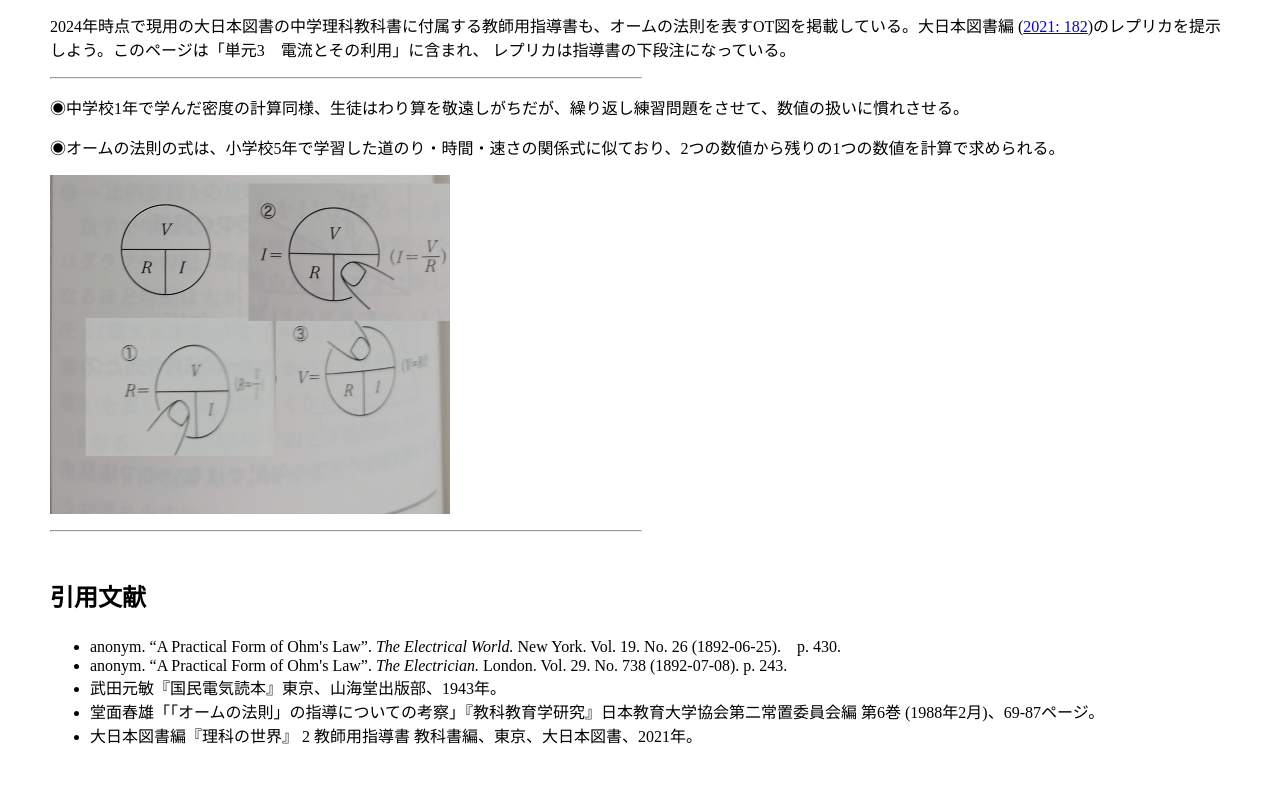
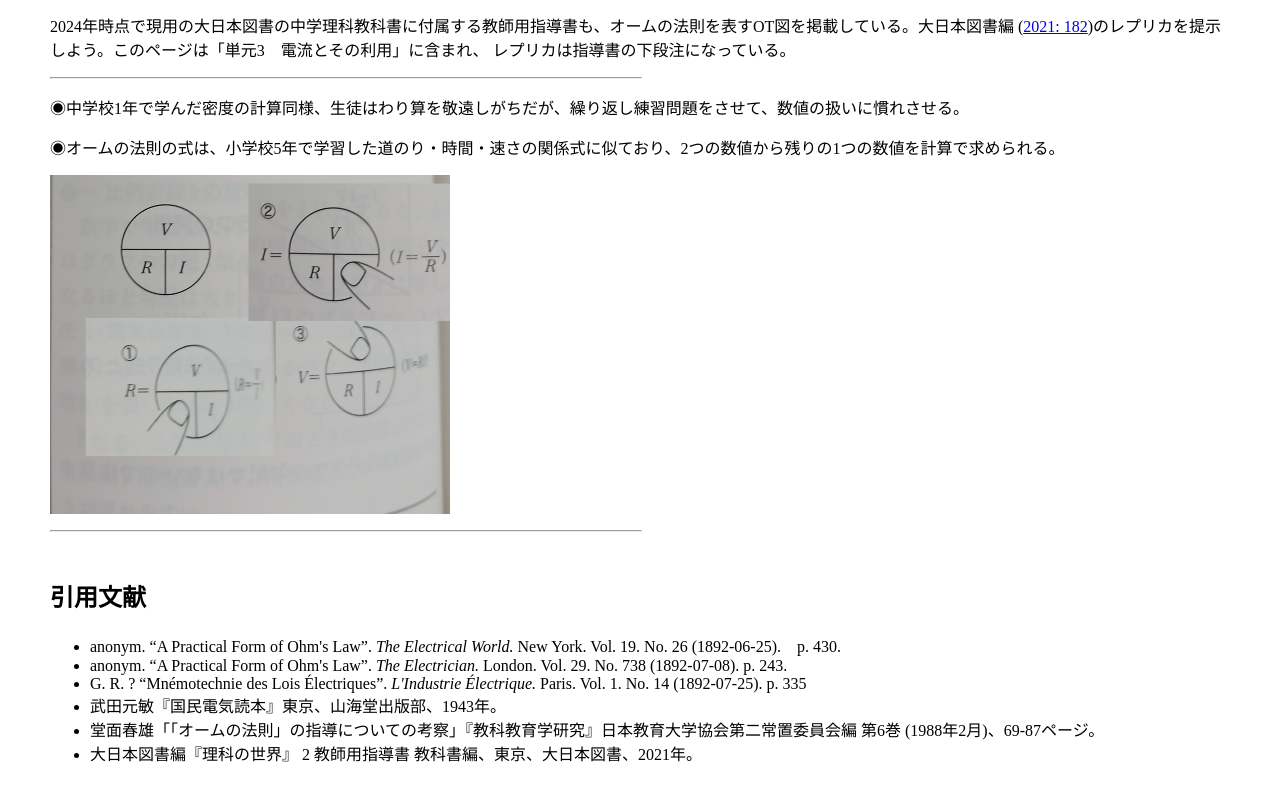
Before and after one commit to Temmusu/temmusu.github.io, a plain HTML site: page origins_of_ot_diagrams.html in a window 1280 px wide. Shown: the part 2357-3157 px from the top of the page. Drawn offline with Linux system fonts and the light colour scheme.

Commit message:
Update origins_of_ot_diagrams.html

```diff
--- a/origins_of_ot_diagrams.html
+++ b/origins_of_ot_diagrams.html
@@ -48,7 +48,7 @@
    <p><img src="./docs/assets/images/PilkingtonInElectrician" alt="The Electricianに転載されたピルキントンOT図" width="473" height="427"></p>
 
 <p>
-さらに20日後、パリの専門週刊誌 <em>L'Industrie Électrique</em> が1892年7月25日号でピルキントンのOT図を報じた。
+さらに2週間後、パリの専門週刊誌 <em>L'Industrie Électrique</em> が1892年7月25日号でピルキントンのOT図を報じた。
 
 </p>
 
@@ -86,6 +86,7 @@
   <ul>
     <li>anonym. “A Practical Form of Ohm's Law”.  <em>The Electrical World.</em> New York. Vol. 19. No. 26 (1892-06-25).　p. 430.</li>
     <li>anonym. “A Practical Form of Ohm's Law”.  <em>The Electrician.</em> London. Vol. 29. No. 738 (1892-07-08). p. 243.</li>
+    <li>G. R. ? “Mnémotechnie des Lois Électriques”.  <em>L'Industrie Électrique.</em> Paris. Vol. 1. No. 14 (1892-07-25). p. 335</li>
   <li>武田元敏『国民電気読本』東京、山海堂出版部、1943年。</li>
   <li>堂面春雄「「オームの法則」の指導についての考察」『教科教育学研究』日本教育大学協会第二常置委員会編 第6巻 (1988年2月)、69-87ページ。</li>
   <li>大日本図書編『理科の世界』 2 教師用指導書 教科書編、東京、大日本図書、2021年。
```
